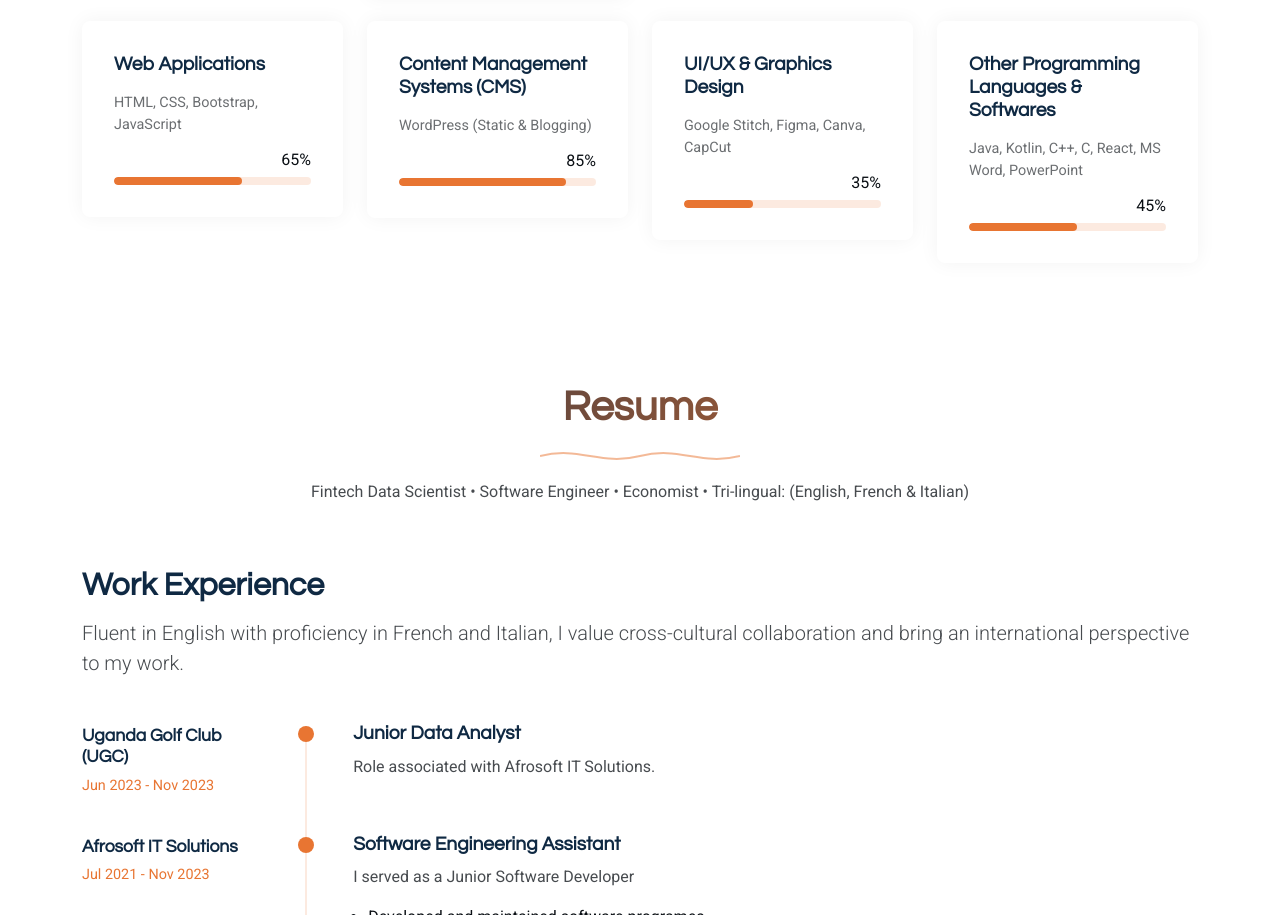
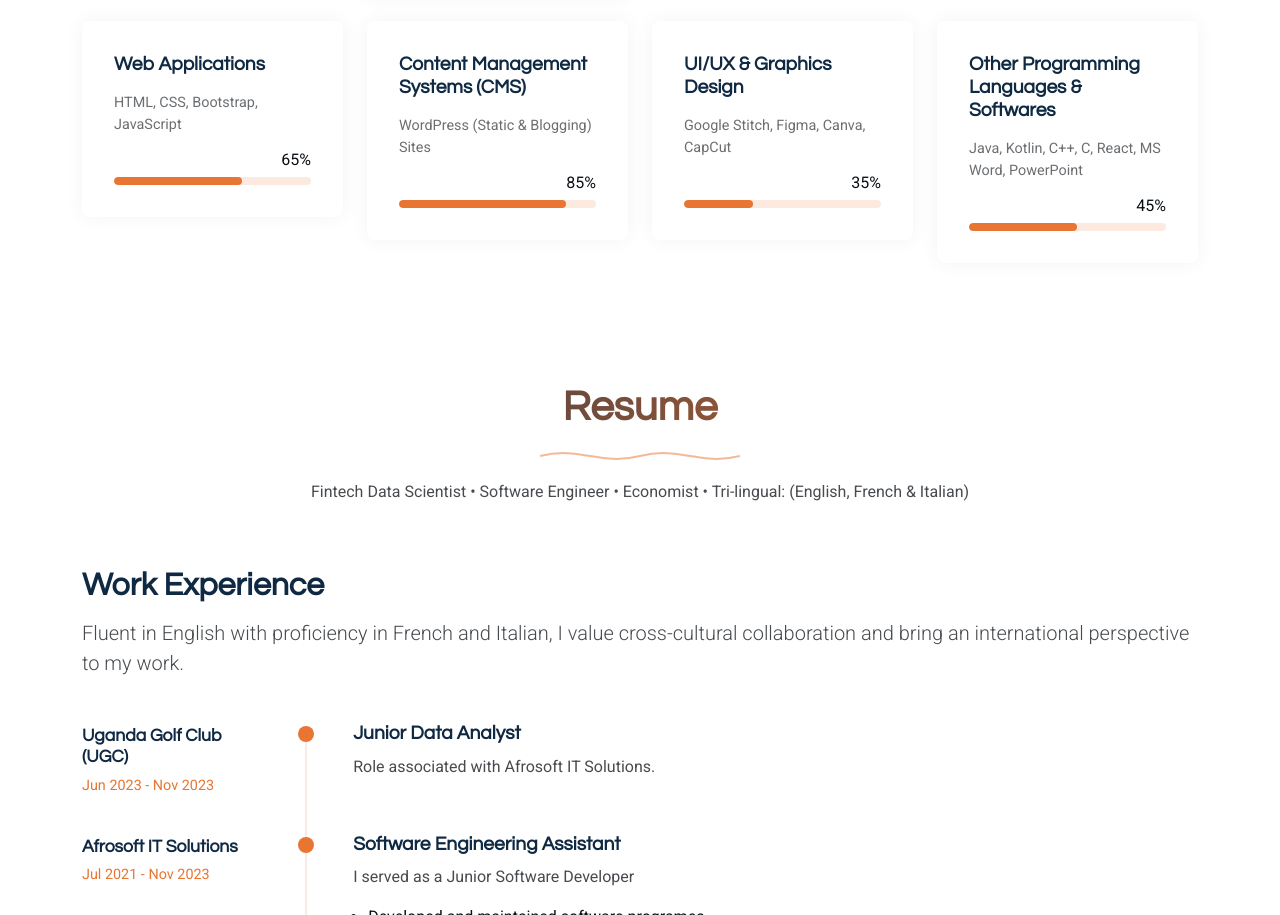
Before and after one commit to JustusKays/portfolio, a plain HTML site: page index.html in a window 1280 px wide. Shown: the part 2065-2980 px from the top of the page. Drawn offline with Linux system fonts and the light colour scheme.

Commit message:
Update CMS description in index.html

```diff
--- a/index.html
+++ b/index.html
@@ -280,7 +280,7 @@
             <div class="col-md-6 col-lg-3" data-aos="fade-up" data-aos-delay="400">
               <div class="skill-box">
                 <h3>Content Management Systems (CMS)</h3>
-                <p>WordPress (Static & Blogging)</p>
+                <p>WordPress (Static & Blogging) Sites</p>
                 <span class="text-end d-block">85%</span>
                 <div class="progress">
                   <div class="progress-bar" role="progressbar" aria-valuenow="85" aria-valuemin="0" aria-valuemax="100">
```
